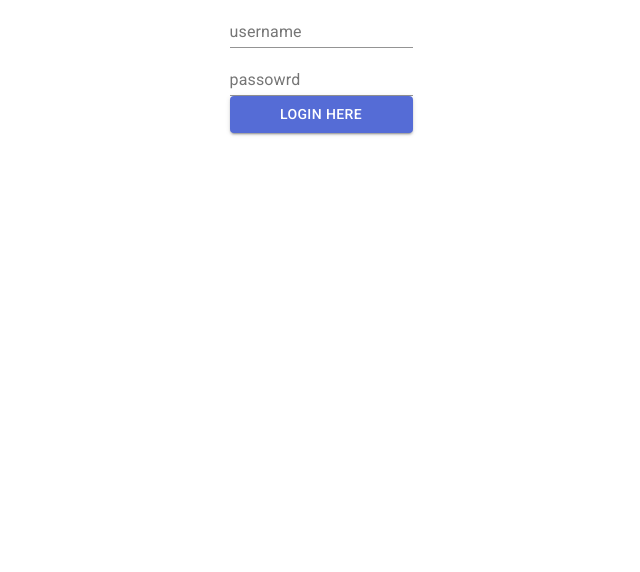
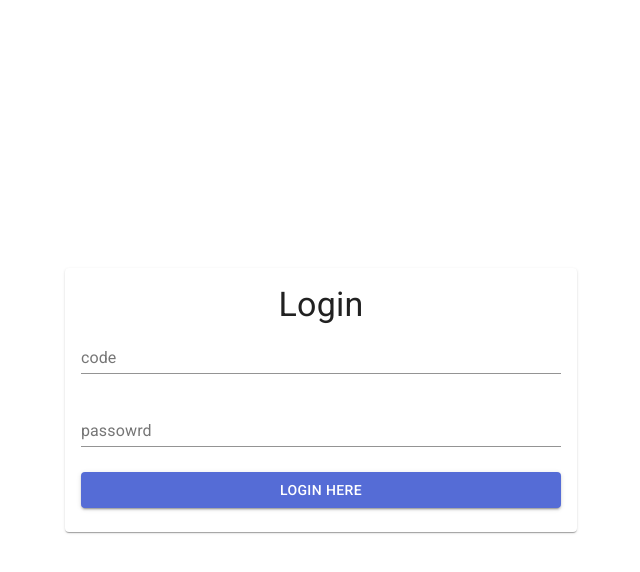
Before and after one commit to fally-app/app, a Next.js app: page /login in a window 1280 px wide. Shown: the top 572 px of the page, without its empty margins (319-959 px from the left). Built offline with nearby package versions, Linux system fonts and the light colour scheme.

Commit message:
finished login page

```diff
--- a/pages/login.tsx
+++ b/pages/login.tsx
@@ -1,21 +1,64 @@
-import { Button, Grid, TextField } from '@material-ui/core'
+import {
+    Button,
+    Card,
+    CardContent,
+    Grid,
+    makeStyles,
+    TextField,
+    Typography,
+} from '@material-ui/core'
 import React from 'react'
 
+const useStyles = makeStyles({
+    root: {
+        width: '100vw',
+        height: '100vh',
+    },
+    blocks: {
+        marginBottom: 25,
+    },
+    header: {
+        textAlign: 'center',
+    },
+})
+
 export const login = (): React.ReactElement => {
+    const classes = useStyles()
     return (
-        <div>
         <Grid
             container
-                alignContent="center"
             direction="column"
-                style={{ minHeight: '100vh', minWidth: '100vw' }}>
-                <TextField label="username" />
-                <TextField label="passowrd" />
-                <Button color="primary" variant="contained">
+            justify="center"
+            className={classes.root}
+            alignItems="center">
+            <Card>
+                <CardContent>
+                    <Typography
+                        variant="h4"
+                        component="h2"
+                        className={classes.header}>
+                        Login
+                    </Typography>
+                    <form>
+                        <TextField
+                            label="code"
+                            fullWidth
+                            type="text"
+                            className={classes.blocks}
+                        />
+                        <TextField
+                            label="passowrd"
+                            type="password"
+                            fullWidth
+                            className={classes.blocks}
+                        />
+                        <Button color="primary" variant="contained" fullWidth>
                             Login here
                         </Button>
+                    </form>
+                </CardContent>
+            </Card>
         </Grid>
-        </div>
     )
 }
 export default login
```
Lines whose indentation alone changed are shown as unchanged.
